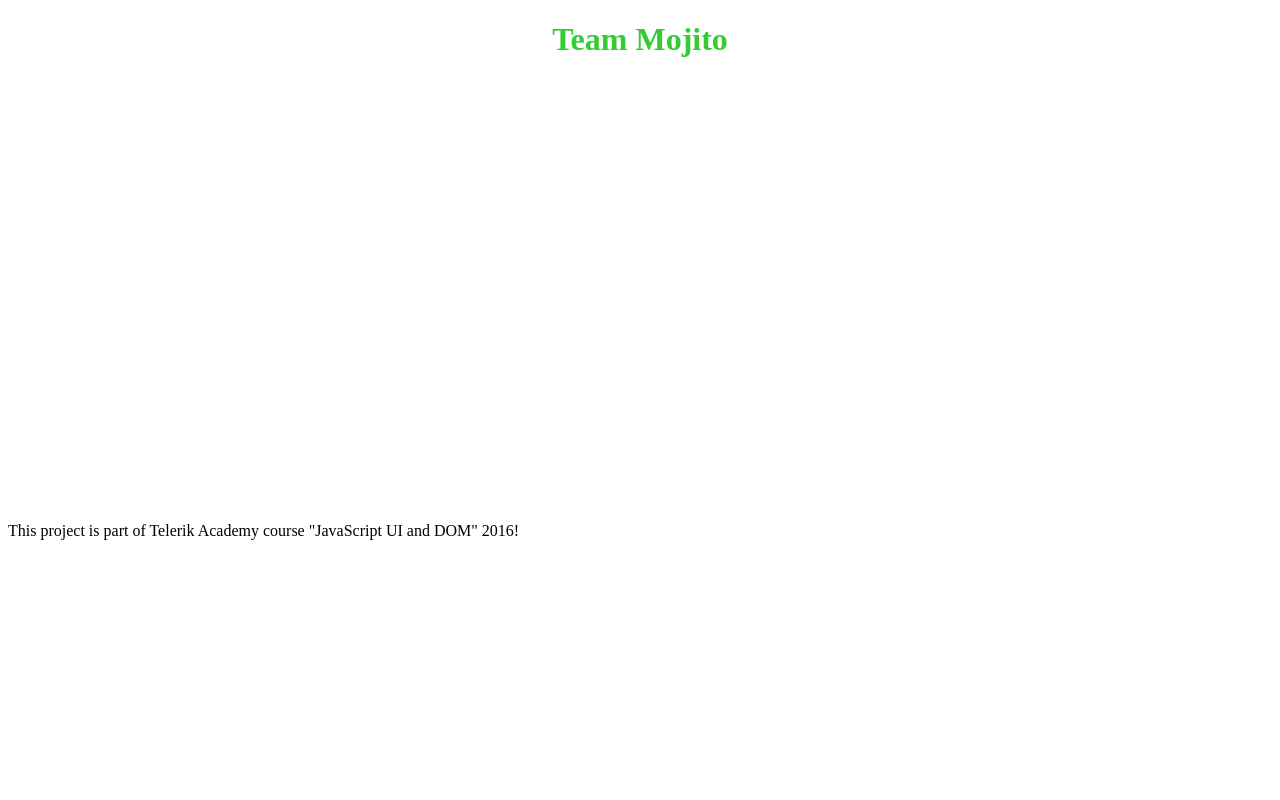
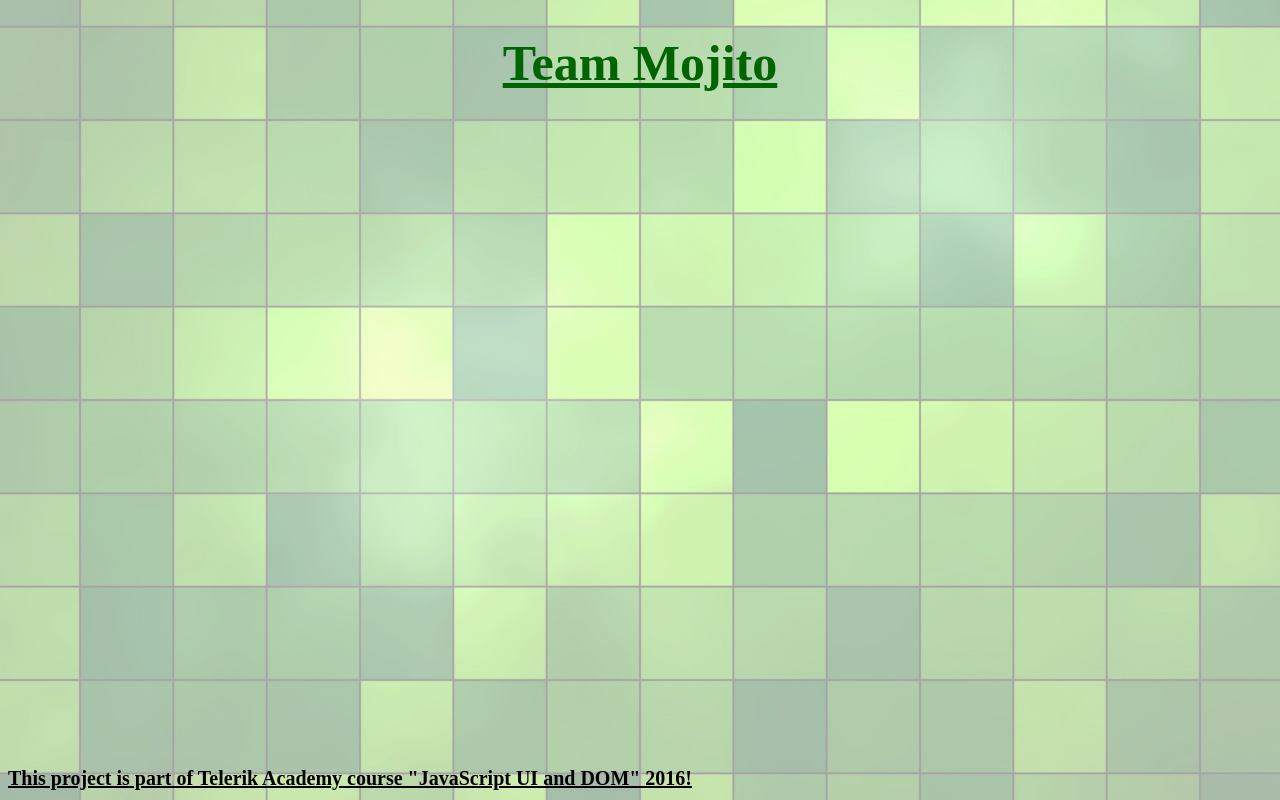
Before and after one commit to TeamMojitoTelerikAcademy/Game, a plain HTML site: page Game/index.html in a window 1280 px wide. Drawn offline with Linux system fonts and the light colour scheme.

Commit message:
We have sprite and background

```diff
--- a/Game/Style/style.css
+++ b/Game/Style/style.css
@@ -4,12 +4,37 @@ canvas{
     width: 785px;
     height: 442px;
     cursor: default;
-    margin-left: 3px;
-    margin-right: -3px;
-    margin-top: 0;
+    border: 5px solid orange;
+    border-radius: 10px;
+    box-shadow: 0 0 50px black;
+    position: absolute;
+    margin: auto;
+    top: 0;
+    bottom: 0;
+    left: 0;
+    right: 0;
+
+}
+#team-name {
+    color : darkgreen;
+    font-size: 50px;
+    text-decoration: underline;
+    text-align: center;
 }
 
-#team-name {
-    color : #33CC33;
-    text-align: center;
+body {
+    background-image: url("../Resorses/back.jpg");
+    background-repeat: no-repeat;
+    background-size: cover;
+    background-attachment: fixed;
 }
+
+#footer-text{
+    position: absolute;
+    bottom: 0;
+    font-size: 20px;
+    text-decoration: underline;
+    font-weight: bold;
+    margin-bottom: 10px;
+
+}
--- a/Game/index.html
+++ b/Game/index.html
@@ -3,7 +3,11 @@
 <head>
     <meta charset="UTF-8">
     <title>Team Mojito game / Telerik Academy Project</title>
+    <meta name="viewport" content="width=device-width, initial-scale=1, maximum-scale=1, minimum-scale=1, user-scalable=no">
     <link href="Style/style.css" rel="stylesheet"/>
+    <meta name="apple-mobile-web-app-capable" content="yes">
+    <meta name="mobile-web-app-capable" content="yes">
+
 </head>
 <body>
     <header>
@@ -11,11 +15,12 @@
     </header>
 
     <main>
-        <canvas>// We should put the game here!</canvas>
+        <script src="js/view/sprite.js" type="text/javascript" defer></script>
+        <script src="js/main.js" type="text/javascript" defer></script>
     </main>
 
     <footer>
-        This project is part of Telerik Academy course "JavaScript UI and DOM" 2016!
+        <p id="footer-text">This project is part of Telerik Academy course "JavaScript UI and DOM" 2016!</p>
     </footer>
 </body>
 </html>
```
Also changed, not shown: Game/Resorses/back.jpg (added), Game/Resorses/mainCharacter.png (added).
